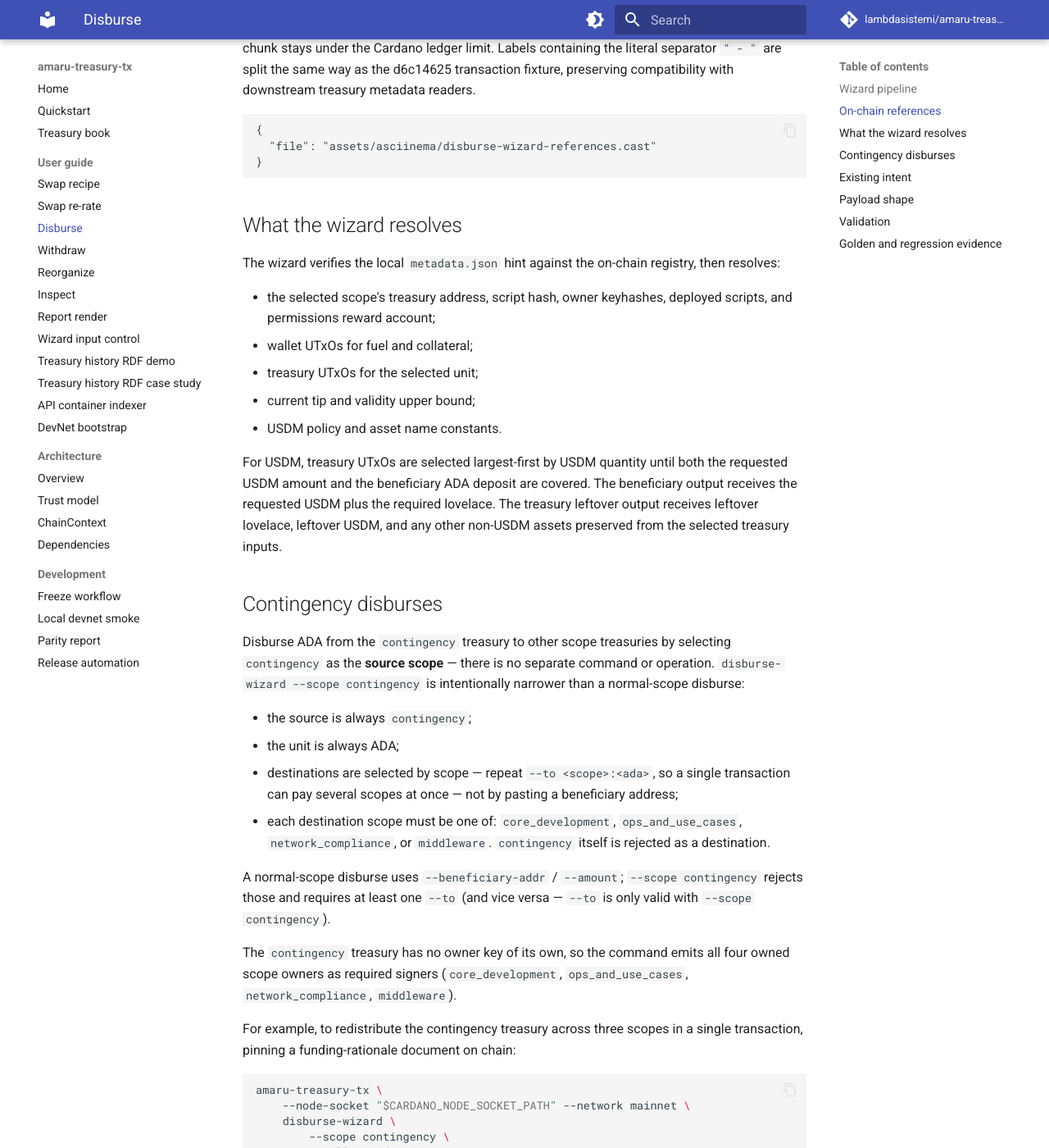
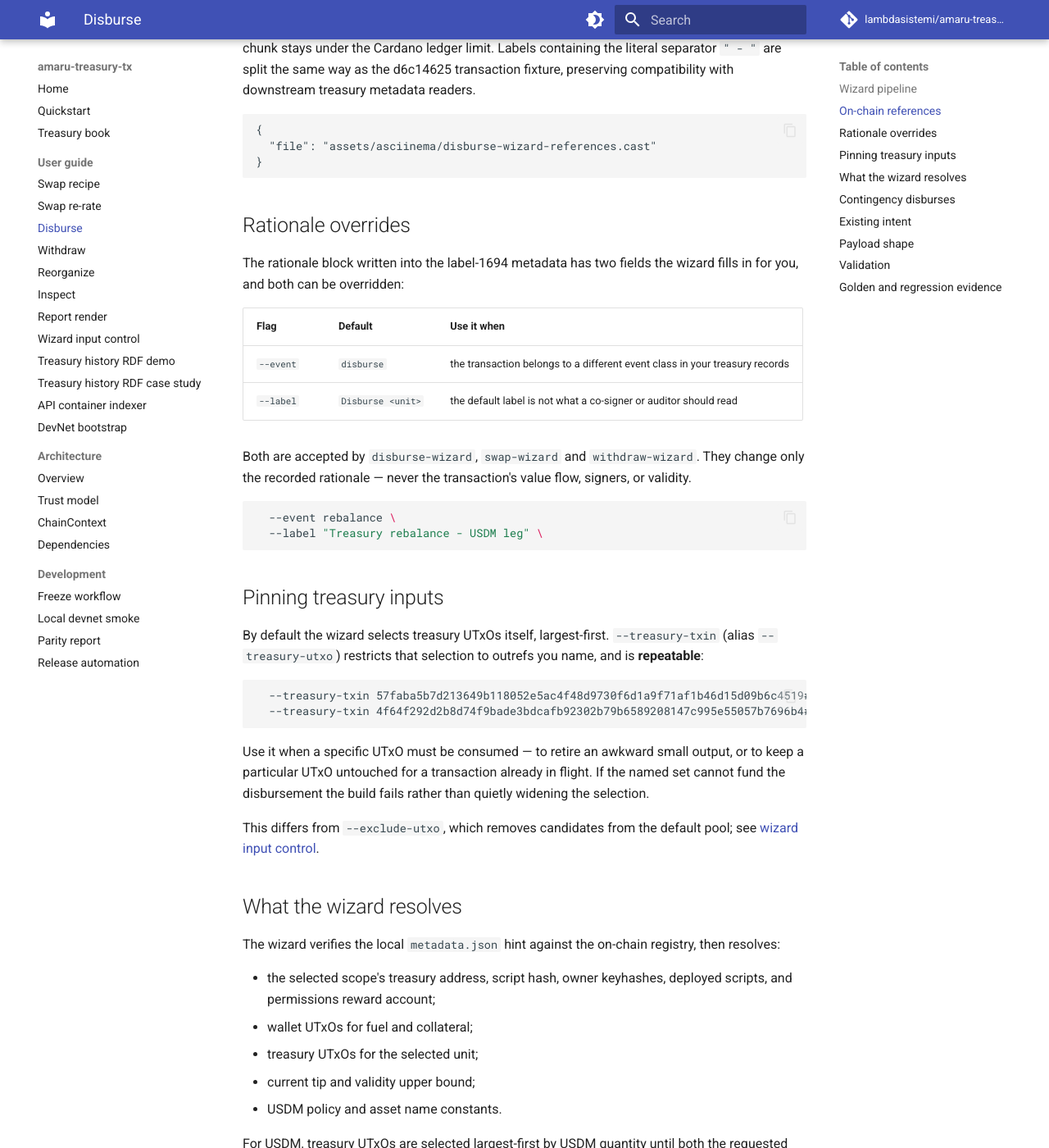
Before and after one commit to lambdasistemi/amaru-treasury-tx, an MkDocs documentation site: the page built from docs/disburse.md, in a window 1280 px wide and 1400 px high, scrolled down 2312 px. Shown: the whole window at 82% size. Built offline with MkDocs 1.6.1 and Material for MkDocs 9.7.7, drawn with Linux system fonts in a browser that asks for light colours; comment, search, counter and statistics services are not loaded.

Commit message:
docs(disburse): document --event, --label, and --treasury-txin
Three flags the CLI accepts were undocumented. --event and --treasury-txin
appeared nowhere in docs/ at all; --label was documented for reorganize,
swap and quickstart but not disburse.

--event and --label override the recorded rationale on disburse-wizard,
swap-wizard and withdraw-wizard, and change nothing about value flow,
signers or validity.

--treasury-txin restricts treasury selection to named outrefs and is
repeatable - distinct from --exclude-utxo, which removes candidates from
the default pool. A named set that cannot fund the disbursement fails the
build rather than widening the selection.

Every flag documented here was checked against the live --help output.

````diff
--- a/docs/disburse.md
+++ b/docs/disburse.md
@@ -126,6 +126,44 @@ with downstream treasury metadata readers.
   "file": "assets/asciinema/disburse-wizard-references.cast"
 }
 ```
+
+## Rationale overrides
+
+The rationale block written into the label-1694 metadata has two
+fields the wizard fills in for you, and both can be overridden:
+
+| Flag | Default | Use it when |
+| --- | --- | --- |
+| `--event` | `disburse` | the transaction belongs to a different event class in your treasury records |
+| `--label` | `Disburse <unit>` | the default label is not what a co-signer or auditor should read |
+
+Both are accepted by `disburse-wizard`, `swap-wizard` and
+`withdraw-wizard`. They change only the recorded rationale — never the
+transaction's value flow, signers, or validity.
+
+```bash
+  --event rebalance \
+  --label "Treasury rebalance - USDM leg" \
+```
+
+## Pinning treasury inputs
+
+By default the wizard selects treasury UTxOs itself, largest-first.
+`--treasury-txin` (alias `--treasury-utxo`) restricts that selection to
+outrefs you name, and is **repeatable**:
+
+```bash
+  --treasury-txin 57faba5b7d213649b118052e5ac4f48d9730f6d1a9f71af1b46d15d09b6c4519#8 \
+  --treasury-txin 4f64f292d2b8d74f9bade3bdcafb92302b79b6589208147c995e55057b7696b4#0 \
+```
+
+Use it when a specific UTxO must be consumed — to retire an awkward
+small output, or to keep a particular UTxO untouched for a transaction
+already in flight. If the named set cannot fund the disbursement the
+build fails rather than quietly widening the selection.
+
+This differs from `--exclude-utxo`, which removes candidates from the
+default pool; see [wizard input control](wizard-input-control.md).
 
 ## What the wizard resolves
 
````
